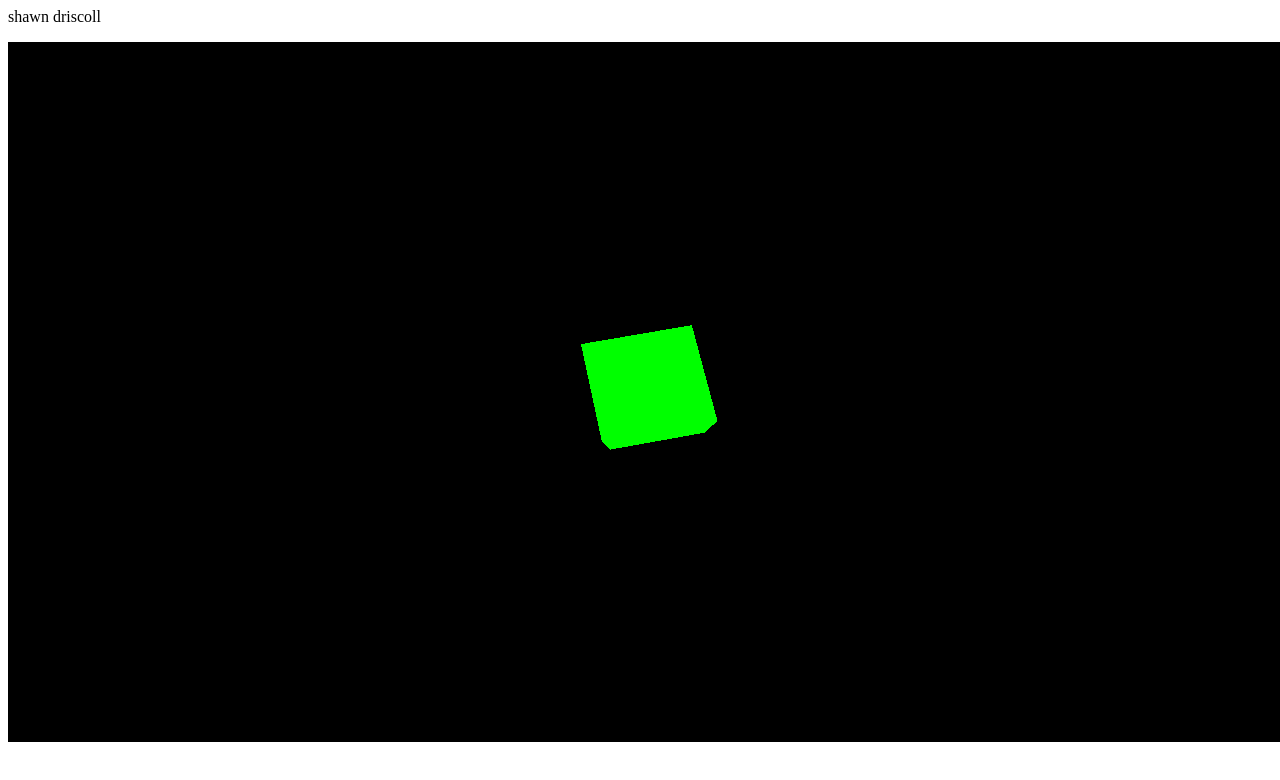
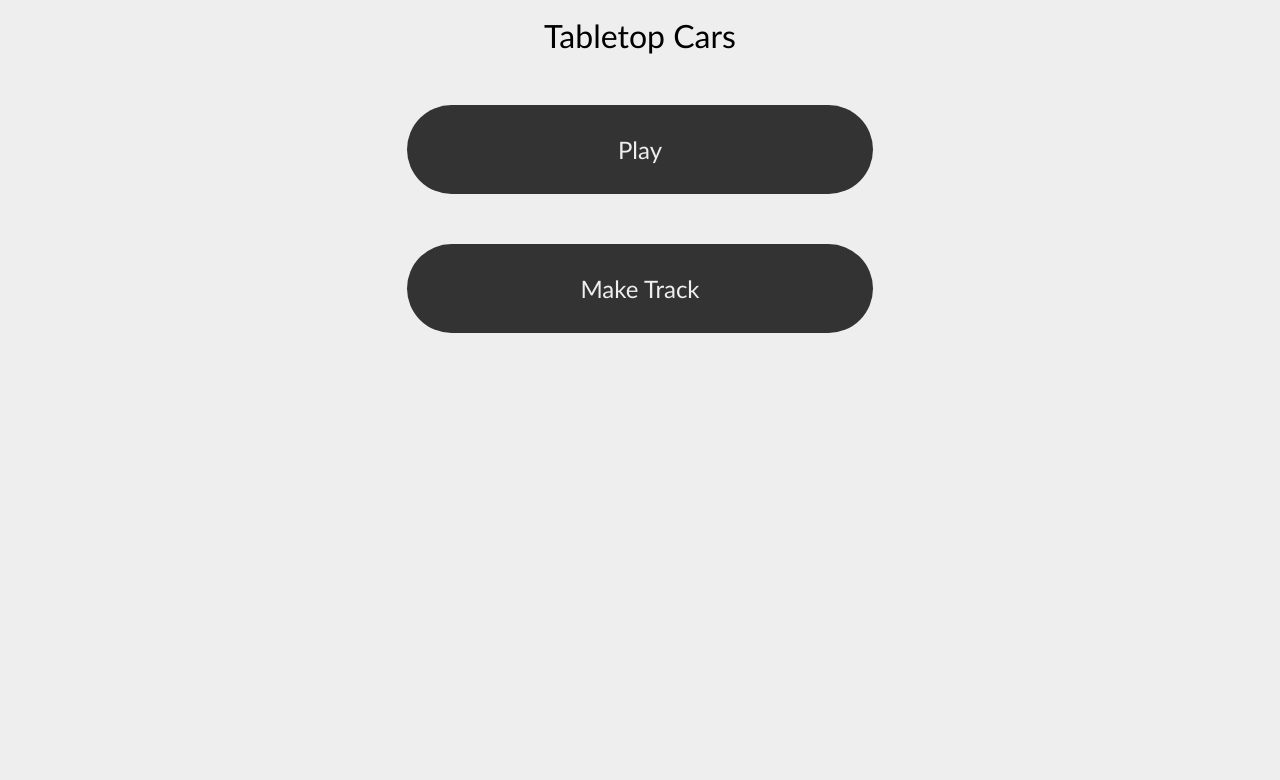
Before and after one commit to nickorlow/racing-game, a website built with Vite: page frontend/index.html in a window 1280 px wide. Built offline with nearby package versions, Linux system fonts and the light colour scheme.

Commit message:
some skeleton stuff

```diff
--- /dev/null
+++ b/frontend/game.html
@@ -0,0 +1,9 @@
+<html>
+  <head>
+    <link rel="stylesheet" href="index.css">
+  </head>
+  <body>
+    <script type="module" src="/main.js"></script>
+    <p>shawn driscoll</p>
+  </body>
+</html>
--- /dev/null
+++ b/frontend/index.css
@@ -0,0 +1,85 @@
+.page {
+  background-color: #eee;
+  padding: 1em;
+  height: calc(100vh - 2em);
+  width: calc(100vw - 2em);
+}
+
+.page p {
+  margin-block: 0;
+}
+
+.flexCol {
+  display: flex;
+  flex-direction: column;
+}
+
+.flexRow {
+  display: flex;
+  flex-direction: row;
+}
+
+.flexCenter {
+  justify-content: center;
+  align-items: center;
+}
+
+.titleDiv {
+  width: 100%;
+  margin-bottom: 50px;
+}
+
+.titleDiv > p {
+}
+
+body {
+  margin: 0;
+  font-family: Calibri, 'Trebuchet MS', sans-serif;
+
+}
+
+
+@media screen and (orientation: landscape) {
+  .titleDiv > p {
+    font-size: 32px;
+  }
+}
+
+@media screen and (orientation: portrait) {
+  .titleDiv > p {
+    font-size: 24px;
+  }
+
+}
+
+.main-options {
+  width: 50%;
+  padding: 0px 25%;
+  align-items: center;
+}
+
+.main-link {
+  display: flex;
+  text-decoration: none;
+  width: 65%;
+  margin-bottom: 50px;
+  background-color: #333;
+  border-radius: 60px;
+  padding: 30px;
+  color: #eee;
+  font-size: 24px;
+}
+
+.main-link:hover {
+  padding: 28px;
+}
+
+#game-link:hover {
+  border: solid 2px #c22;
+  color: #c22;
+}
+
+#editor-link:hover {
+  border: solid 2px #2cc;
+  color: #2cc;
+}
--- a/frontend/index.html
+++ b/frontend/index.html
@@ -1,6 +1,19 @@
+<!DOCTYPE html>
 <html>
+  <head>
+    <link rel="stylesheet" href="index.css">
+  </head>
   <body>
-    <script type="module" src="/main.js"></script>
-    <p>shawn driscoll</p>
+    <div id="main-page" class="page">
+      <div class="titleDiv flexRow flexCenter">
+        <p>Tabletop Cars</p>
+      </div>
+
+      <div class="main-options flexCol">
+        <a id="game-link" class="main-link flexCenter" href="/game.html">Play</a>
+        <a id="editor-link" class="main-link flexCenter" href="/makelevel.html">Make Track</a>
+      </div>
+
+    </div>
   </body>
 </html>
```
Also changed, not shown: frontend/makelevel.html (added, +8 -0 lines).
